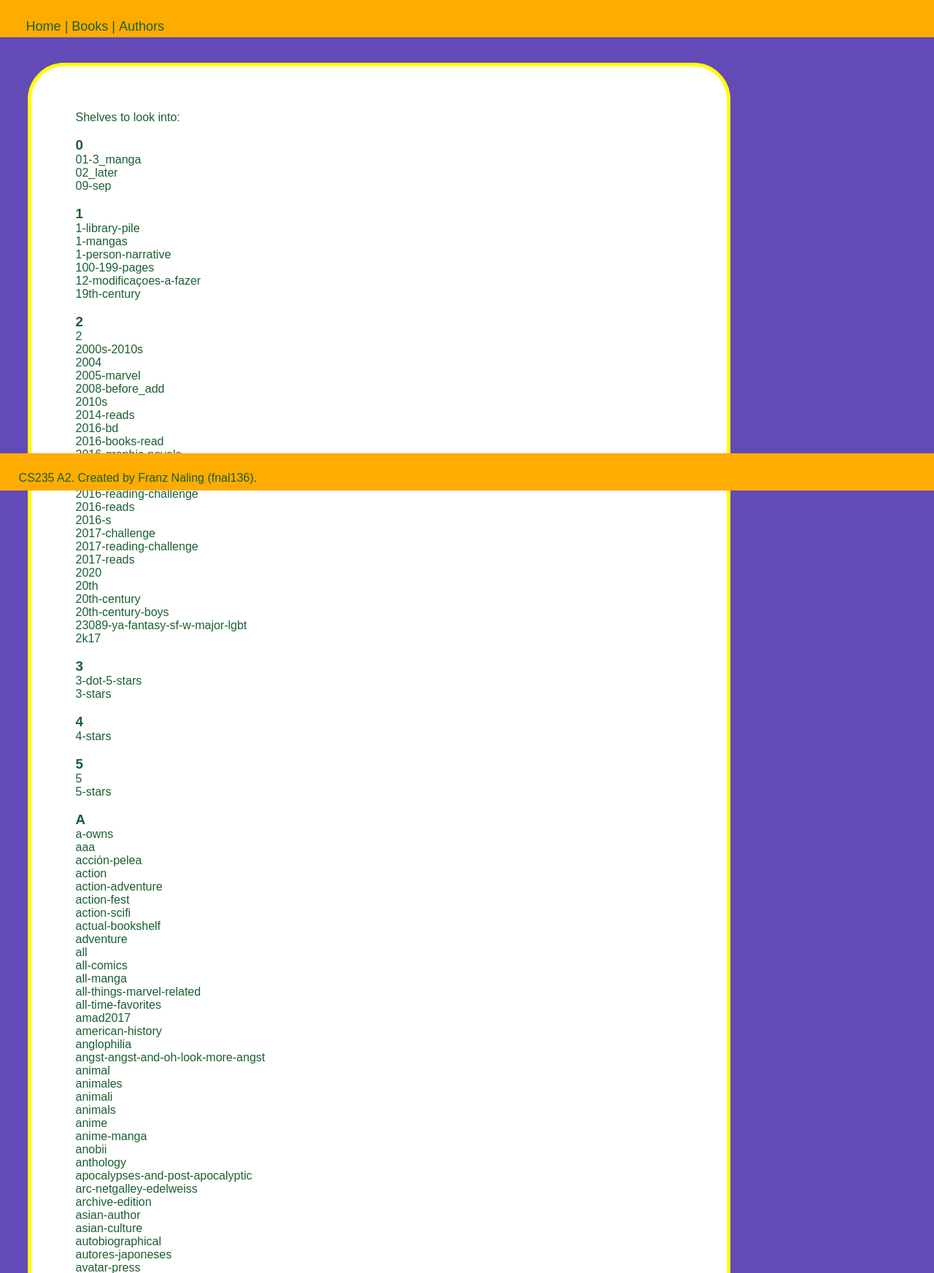
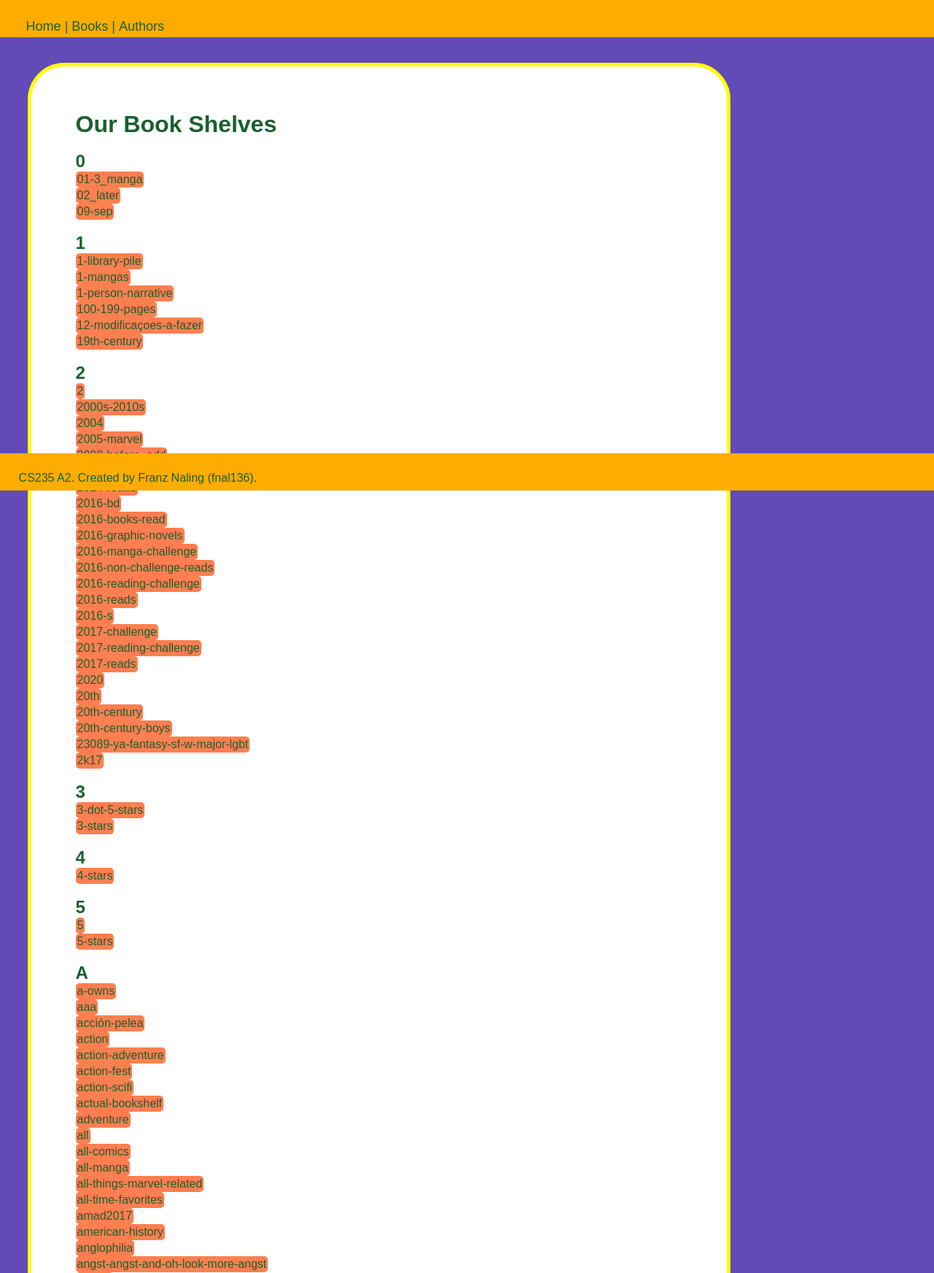
Before and after one commit to lemonfrance/bookwebsiteproj, a Flask app: page /display_by_shelves in a window 1280 px wide. Shown: the part 128-1872 px from the top of the page at 73% size. Run offline with Flask 2, Linux system fonts and the light colour scheme.

Commit message:
(11-14) Converted listed shelves to buttons that lead to a page listing that shelf's books

```diff
--- a/library/templates/books/books_by_shelves.html
+++ b/library/templates/books/books_by_shelves.html
@@ -3,12 +3,15 @@
 {% block content %}
 
 <main id="main">
-    <p> Shelves to look into: </p>
+    <h1>{{title}}</h1>
     <br>
     {% for c in all_categories %}
-        <h3>{{ c }}</h3>
+        <h2>{{ c }}</h2>
         {% for shelf in all_shelves[c] %}
-        <p>{{shelf.name}}</p>
+        <p><button class='shelf_btns' onclick="location.href='{{shelf.shelf_url}}'">
+            {{shelf.name}}
+        </button>
+        </p>
         {% endfor %}
     <br>
     {% endfor %}
```
